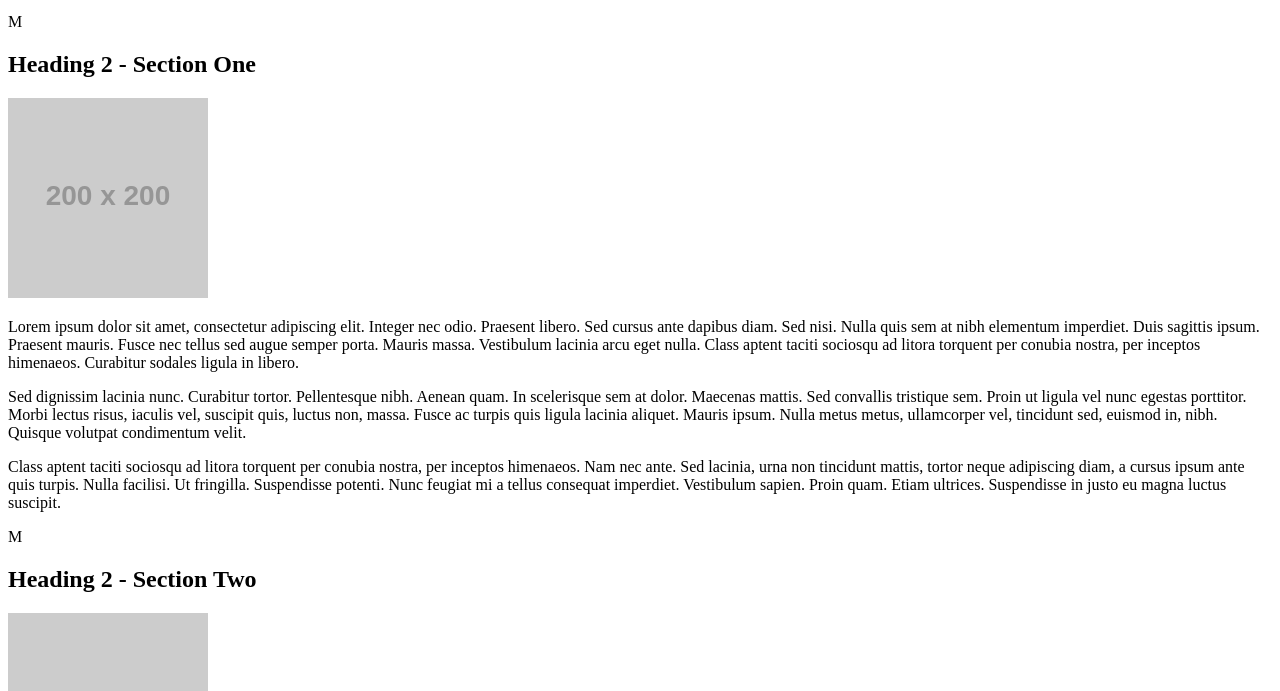
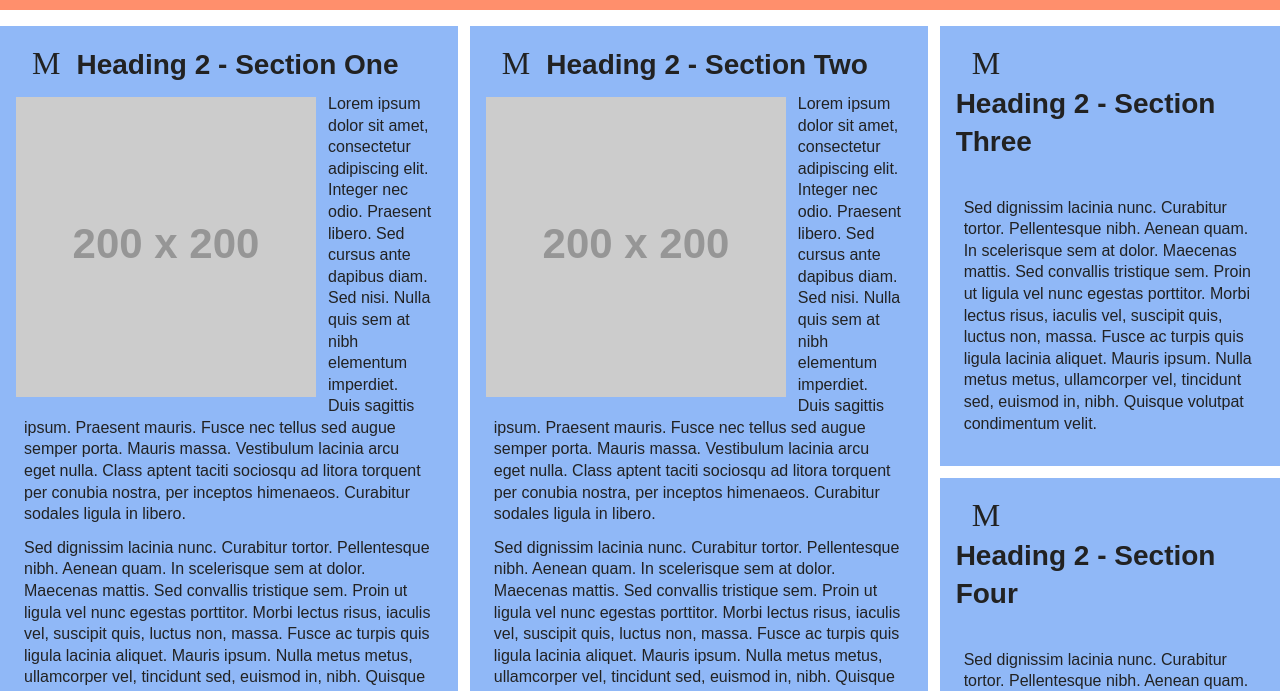
Before and after one commit to pmallar1/viewport, a plain HTML site: page index.html in a window 1280 px wide. Shown: the part 135-826 px from the top of the page. Drawn offline with Linux system fonts and the light colour scheme; placeholder pictures from the web are drawn by us; some icons are missing.

Commit message:
Update index.html

```diff
--- a/index.html
+++ b/index.html
@@ -15,6 +15,7 @@
         <link rel="icon" type="image/png" sizes="16x16" href="favicon-16x16.png">
         <link href="https://res.cloudinary.com/dr6lvwubh/raw/upload/v1581441981/Anicons/anicons-regular.css" rel="stylesheet">
         <!-- Add a link to your properly named CSS file here -->
+        <link rel="stylesheet" href="MALLARI.styles.css">
     </head>
     <body>
         <header>
```
